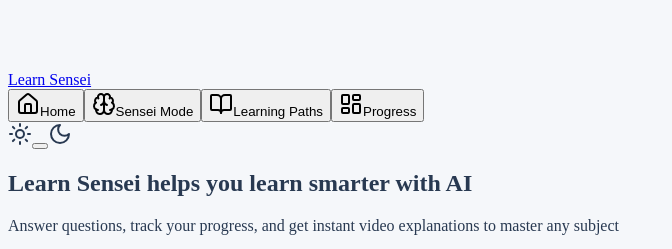
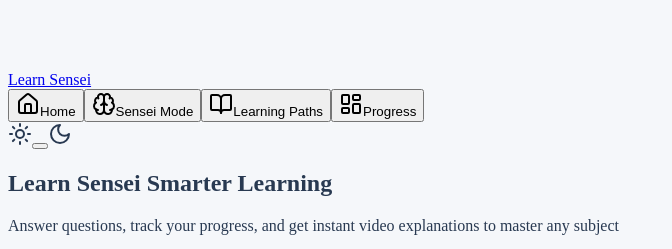
Before and after one commit to mariowageman/Learn-Sensei, a React (Vite) app in the folder client/: page / in a window 1280 px wide. Shown: the part 1238-1487 px from the top of the page, without its empty margins (0-672 px from the left). Built offline with nearby package versions, Linux system fonts and the light colour scheme; no server answers.

Commit message:
Assistant checkpoint: Update main heading text
Assistant generated file changes:
- client/src/pages/home.tsx: Update main heading text

---

User prompt:

Change H1 heading text to: Learn Sensei Smarter Learning

```diff
--- a/client/src/pages/home.tsx
+++ b/client/src/pages/home.tsx
@@ -12,7 +12,7 @@ export default function Home() {
         <div className="relative max-w-6xl mx-auto text-center space-y-8">
           <div className="space-y-4">
             <h1 className="text-4xl sm:text-5xl md:text-6xl font-bold bg-clip-text text-transparent bg-gradient-to-r from-[#3F3EED] to-[#3F3EED]/80">
-              Learn Sensei helps you learn smarter with AI
+              Learn Sensei Smarter Learning
             </h1>
             <p className="text-xl sm:text-2xl text-muted-foreground max-w-2xl mx-auto">
               Answer questions, track your progress, and get instant video explanations to master any subject
```
